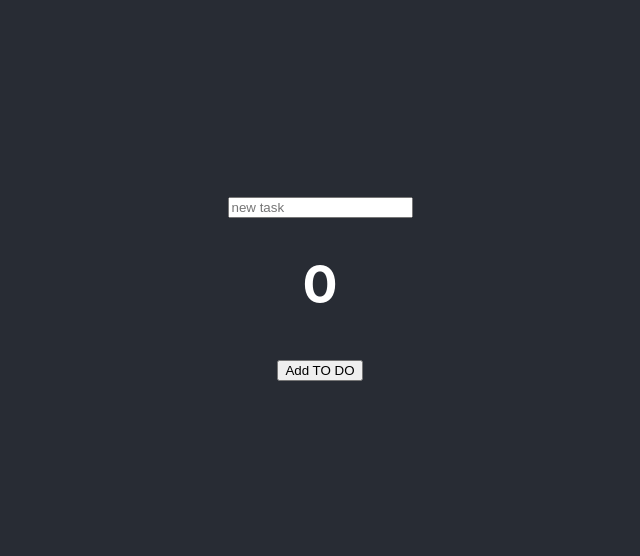
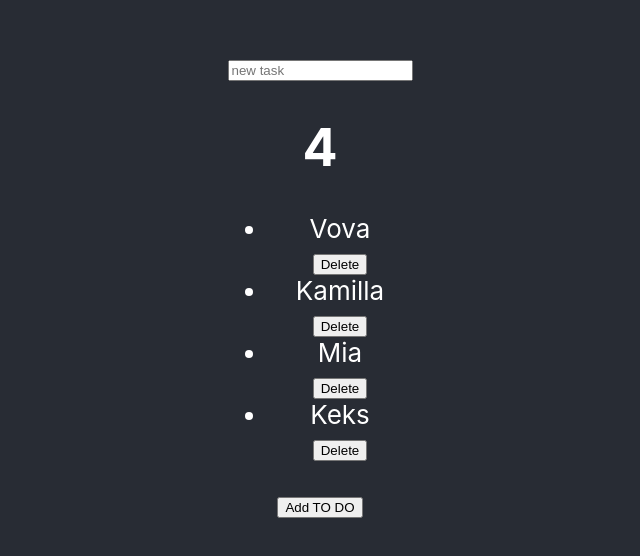
Before and after one commit to MissKamilla/react-first-project, a React (Create React App) app: page / in a window 1280 px wide. Shown: the part 116-672 px from the top of the page, without its empty margins (320-960 px from the left). Built offline with nearby package versions, Linux system fonts and the light colour scheme.

Commit message:
HW3 children component

```diff
--- a/src/App.js
+++ b/src/App.js
@@ -3,6 +3,7 @@ import HomeWorkMain2 from "./HomeWork2/HomeWorkMain";
 // import { createElement } from "react";
 // import ListComponent from "./ListComponent";
 // import CounterComponent from "./CounterComponent";
+import RenderComponent from './RenderComponent'
 
 import "./App.css";
 
@@ -11,10 +12,12 @@ function App() {
     <div className="App">
       <header className="App-header">
         {/* <HomeWorkMain1 /> */}
-        <HomeWorkMain2 />
+         <HomeWorkMain2 />
 
         {/* <ListComponent /> */}
         {/* <CounterComponent /> */}
+
+        {/* <RenderComponent /> */}
       </header>
     </div>
   );
--- /dev/null
+++ b/src/GrandChildComponent.js
@@ -0,0 +1,13 @@
+const GrandChildComponent = (props) => {
+  console.log(props);
+
+  return (
+    <>
+      <div>{props.myName.name}</div>
+      <div>{props.myNameInArray[0]}</div>
+      <div>{props.myNameFunction( )}</div>
+    </>
+  );
+};
+
+export default GrandChildComponent;
--- /dev/null
+++ b/src/HomeWork2/ButtonComponent.js
@@ -0,0 +1,10 @@
+// text='delete' function="onDeleteBtn" idList={input.id}
+const ButtonComponent = (props) => {
+  return (
+    <button type={props.type} onClick={props.onClick}>
+      {props.text}
+    </button>
+  );
+};
+
+export default ButtonComponent;
--- a/src/HomeWork2/HomeWorkMain.js
+++ b/src/HomeWork2/HomeWorkMain.js
@@ -1,20 +1,35 @@
 // import ListItem from './ListItem';
 import { useState } from "react";
 import ListItem from "./ListItem";
+import ButtonComponent from "./ButtonComponent";
 
 const HomeWorkMain = () => {
-  const [input, setChange] = useState("");
-  const [item, setClick] = useState([]);
+  const initialValues = [
+    { id: 1, name: "Vova" },
+    { id: 2, name: "Kamilla" },
+    { id: 3, name: "Mia" },
+    { id: 4, name: "Keks" },
+  ];
+
+  const [input, setInput] = useState("");
+  const [click, setClick] = useState(initialValues);
 
   const onChangeHandler = (event) => {
     const value = event.target.value;
-    setChange(value);
+    setInput(value);
   };
 
   const onClickHandler = (input) => {
-    const updateElement = [...item, input];
+    const newItem = { id: Date.now(), name: input };
+    const updateElement = [...click, newItem];
+
     setClick(updateElement);
-    setChange("");
+    setInput("");
+  };
+
+  const hendleDelete = (id) => {
+    const filteredItems = click.filter(i => i.id !== id);
+    setClick(filteredItems);
   };
 
   const onEnterHandler = (e) => {
@@ -31,10 +46,12 @@ const HomeWorkMain = () => {
         onKeyDown={onEnterHandler}
         placeholder="new task"
       />
-      <h1>{item.length}</h1>
+      <h1>{click.length}</h1>
       <ul>
-        {item.map((element) => (
-          <ListItem element={element} />
+        {click.map((element) => (
+          <ListItem key={element.id} id={element.id} name={element.name}>
+            {<ButtonComponent text='Delete' onClick={() => hendleDelete(element.id)} type='button'/>}
+          </ListItem>
         ))}
       </ul>
 
@@ -50,11 +67,3 @@ const HomeWorkMain = () => {
 };
 
 export default HomeWorkMain;
-
-/* Зробити ToDo List
-
-1 Додати input і кнопку, за допомогою яких ми будемо записувати наші to-do.
-2 Після введення to-do в input і натискання на кнопку — воно має додатися до ToDo List.
-3 Маємо побачити відмальований (відображений) ToDo List в інтерфейсі.
-4 Показати кількість to-do у списку.
-5 Додати подію (event), щоб можна було додавати to-do також після натискання клавіші “Enter”. */
--- a/src/HomeWork2/ListItem.js
+++ b/src/HomeWork2/ListItem.js
@@ -1,7 +1,10 @@
 const ListItem = (props) => {
-    return (
-       <li>{props.element}</li>
-    );
+  return (
+    <>
+      <li key={props.id}>{props.name}</li>
+      {props.children}
+    </>
+  );
 };
 
 export default ListItem;
--- /dev/null
+++ b/src/RenderComponent.js
@@ -0,0 +1,62 @@
+import GrandChildComponent from "./GrandChildComponent";
+import TodosList from "./TodosList";
+
+const RenderComponent = () => {
+  const toDos = [
+    { id: 1, todo: "firstTodo" },
+    { id: 2, todo: "secondTodo" },
+    { id: 3, todo: "thirdTodo" },
+    { id: 4, todo: "fourthTodo" },
+  ];
+
+  const myName = {
+    name: "Kamilla",
+  };
+
+  const myNameInArray = ["Kamilla"];
+
+  const myNameFunction = () => {
+    return "Kamilla";
+  };
+
+  return (
+    <div>
+      {/* {toDos.map((todo) => {
+        return <TodosList key={todo.id} todo={todo.todo} />;
+      })} */}
+
+      <GrandChildComponent
+        myName={myName}
+        myNameInArray={myNameInArray}
+        myNameFunction={myNameFunction}
+      />
+    </div>
+  );
+};
+
+/* const RenderComponent = () => {
+  const firstRanderValue = [];
+  const secondRanderValue = [1, 2, 3];
+  const valTrue = true;
+  const valFalse = false;
+
+  if (valTrue) {
+    return <p>true</p>;
+  }
+  if (valFalse) {
+    return <p>false</p>;
+  }
+
+  return (
+    <>
+      {!!firstRanderValue.length && <p>I'm firstRanderValue</p>}
+      {firstRanderValue.length ? <p>I'm firstRanderValue</p> : <p>empty</p>}
+      {firstRanderValue.length ? <p>I'm firstRanderValue</p> : null}
+      {secondRanderValue && <p>I'm secondRanderValue</p>}
+
+      <p>{valTrue ? "true" : "false"}</p>
+    </>
+  );
+}; */
+
+export default RenderComponent;
--- /dev/null
+++ b/src/TodosList.js
@@ -0,0 +1,13 @@
+import GrandChildComponent from "./GrandChildComponent";
+
+const TodosList = (props) => {
+  // const TodosList = ({ todo }) => {
+  return (
+    <>
+      <div>{props.todo}</div>
+      {/* <GrandChildComponent newPropTodo={props.todo} /> */}
+    </>
+  );
+};
+
+export default TodosList;
```
